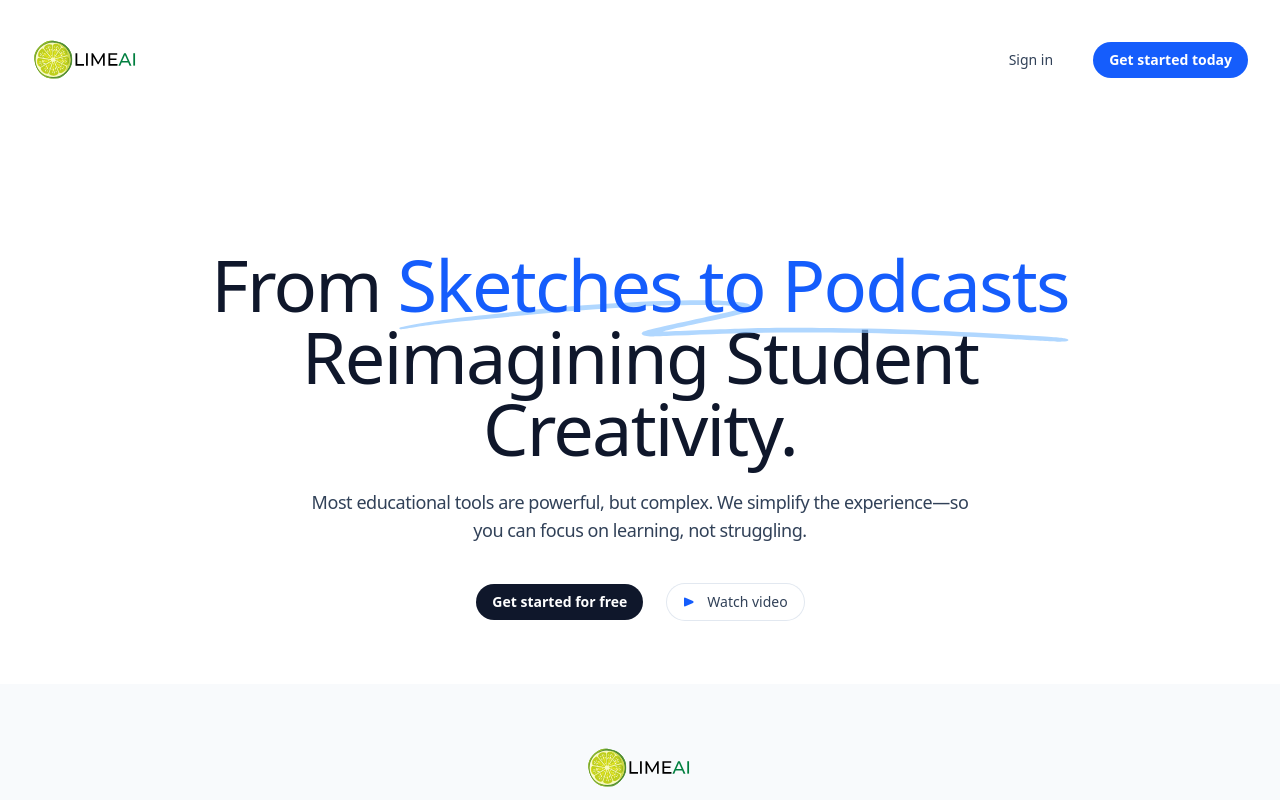
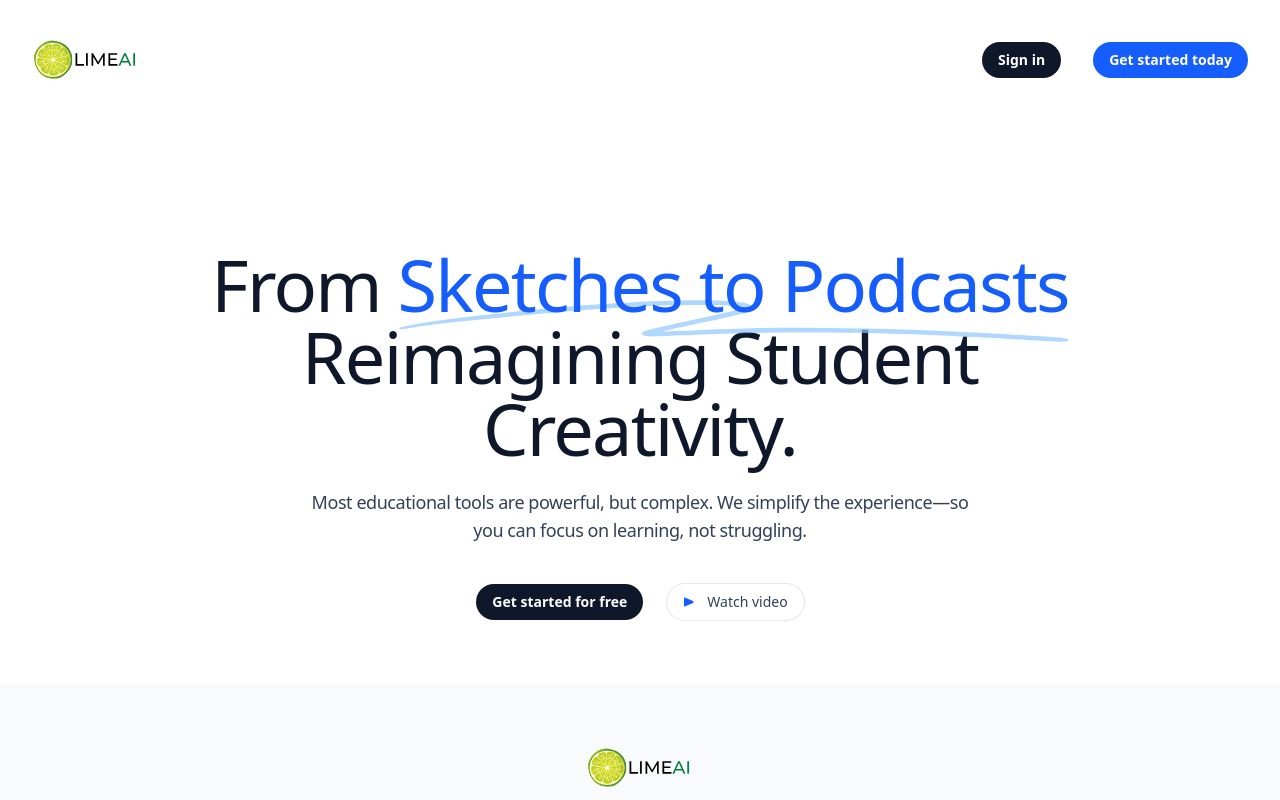
Before and after one commit to Om-Thanage/LimeAi, a React (Vite) app in the folder frontend/: page / in a window 1280 px wide. Shown: the top 800 px of the page. Built offline with nearby package versions, Linux system fonts and the light colour scheme; no server answers.

Commit message:
fix: signin button on header

```diff
--- a/frontend/src/components/Header.jsx
+++ b/frontend/src/components/Header.jsx
@@ -65,7 +65,7 @@ export function Header() {
           </div>
           <div className="flex items-center gap-x-5 md:gap-x-8">
             <div className="hidden md:block">
-              <NavLink href="/login">Sign in</NavLink>
+              <Button href="/login">Sign in</Button>
             </div>
             <Button href="/login" color="blue">
               <span>
--- a/frontend/src/pages/Podcast.jsx
+++ b/frontend/src/pages/Podcast.jsx
@@ -5,7 +5,7 @@ import { saveContentToFirestore } from '../utils/firebaseHelpers';
 import mammoth from 'mammoth';
 
 // API base URL - change this when deploying
-const API_BASE_URL = 'http://localhost:3001';
+const API_BASE_URL = 'https://limeai.onrender.com';
 
 const Podcast = () => {
   const [file, setFile] = useState(null);
--- a/frontend/src/pages/flowchart.jsx
+++ b/frontend/src/pages/flowchart.jsx
@@ -5,7 +5,7 @@ import { useAuth } from '../context/AuthContext';
 import { saveContentToFirestore } from '../utils/firebaseHelpers';
 
 // API base URL - change this when deploying
-const API_BASE_URL = 'http://localhost:3001';
+const API_BASE_URL = 'https://limeai.onrender.com';
 
 const Flowchart = () => {
   const [concept, setConcept] = useState('');
```
Also changed, not shown: 1 other file (tests, documents, lock files or other folders).
